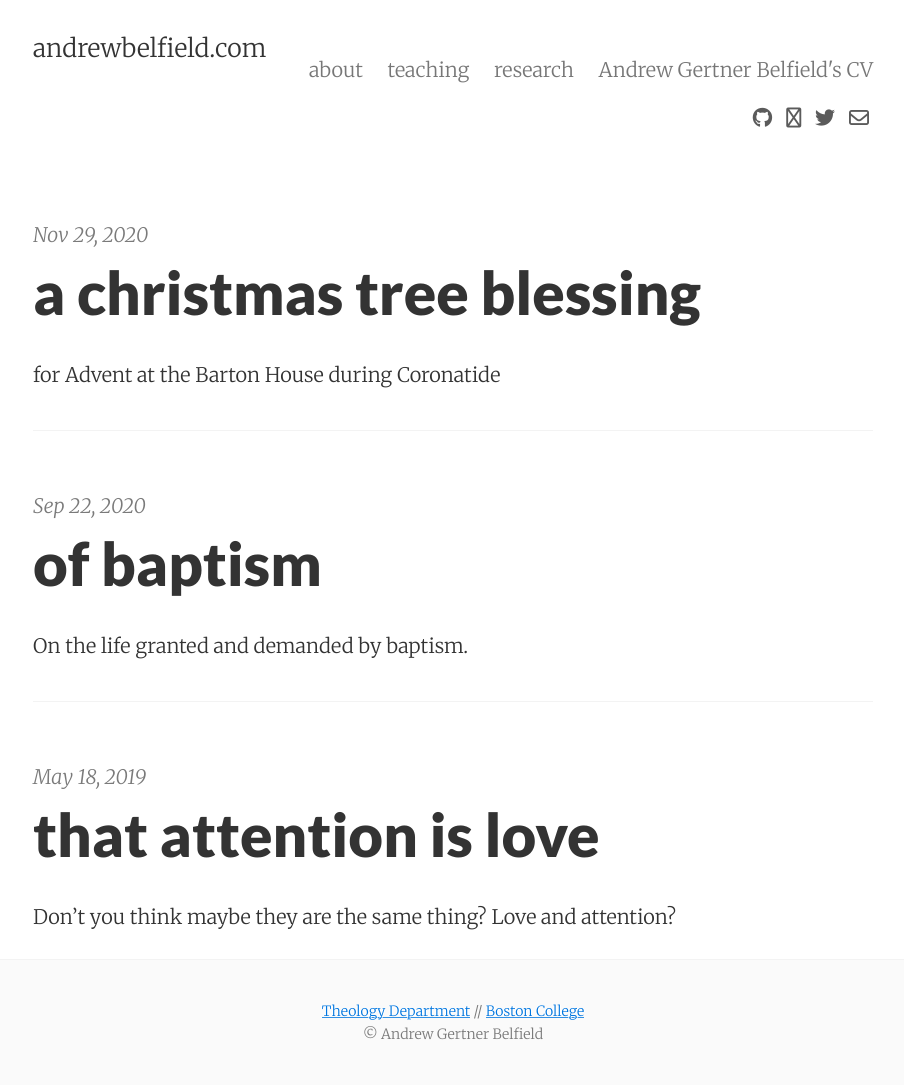
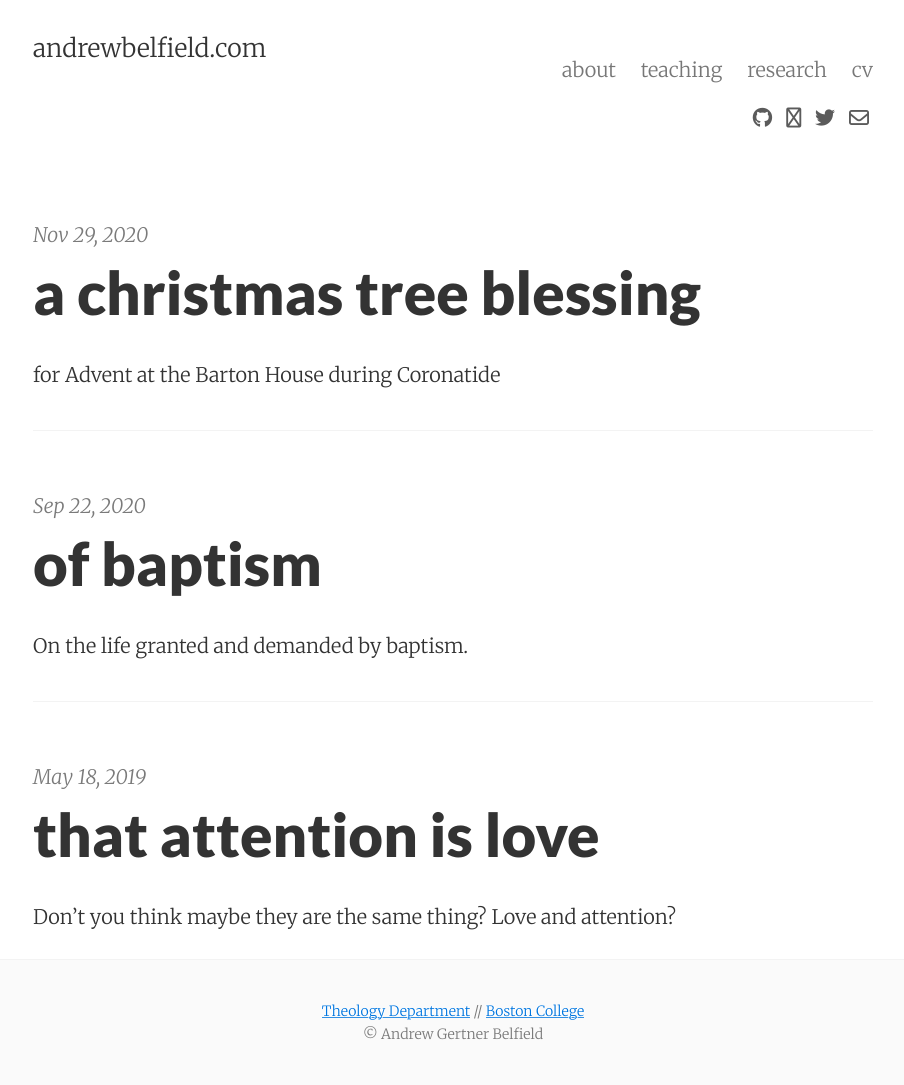
Before and after one commit to drewbelf/drewbelf.github.io, a Jekyll site: the page built from index.html, in a window 1280 px wide. Shown: the whole page, without its empty margins (187-1091 px from the left). Built offline with Jekyll 4.4.1, drawn with Linux system fonts in a browser that asks for light colours; nearby versions of some CDN libraries; the list of posts is cut into pages by our own code.

Commit message:
updating markdown cv

```diff
--- a/_layouts/cv.html
+++ b/_layouts/cv.html
@@ -3,7 +3,7 @@
 <head>
   <meta charset=utf-8 />
   <title> {% if page.title %} {{ page.title }} | {% endif %} CV</title>
-  <link href="media/{{ site.style }}-screen.css" type="text/css" rel="stylesheet" media="screen">
+  <link href="media/kjhealy-screen.css" type="text/css" rel="stylesheet" media="screen">
   <link href="media/{{ site.style }}-print.css" type="text/css" rel="stylesheet" media="print">
 </head>
 <body>
--- a/cv.md
+++ b/cv.md
@@ -1,7 +1,6 @@
 ---
 layout: cv
-title: Andrew Gertner Belfield's CV
-style:  kjhealy
+title: cv
 ---
 # Andrew Gertner Belfield
 doctoral candidate at Boston College, trained in historical and systematic theology
```
